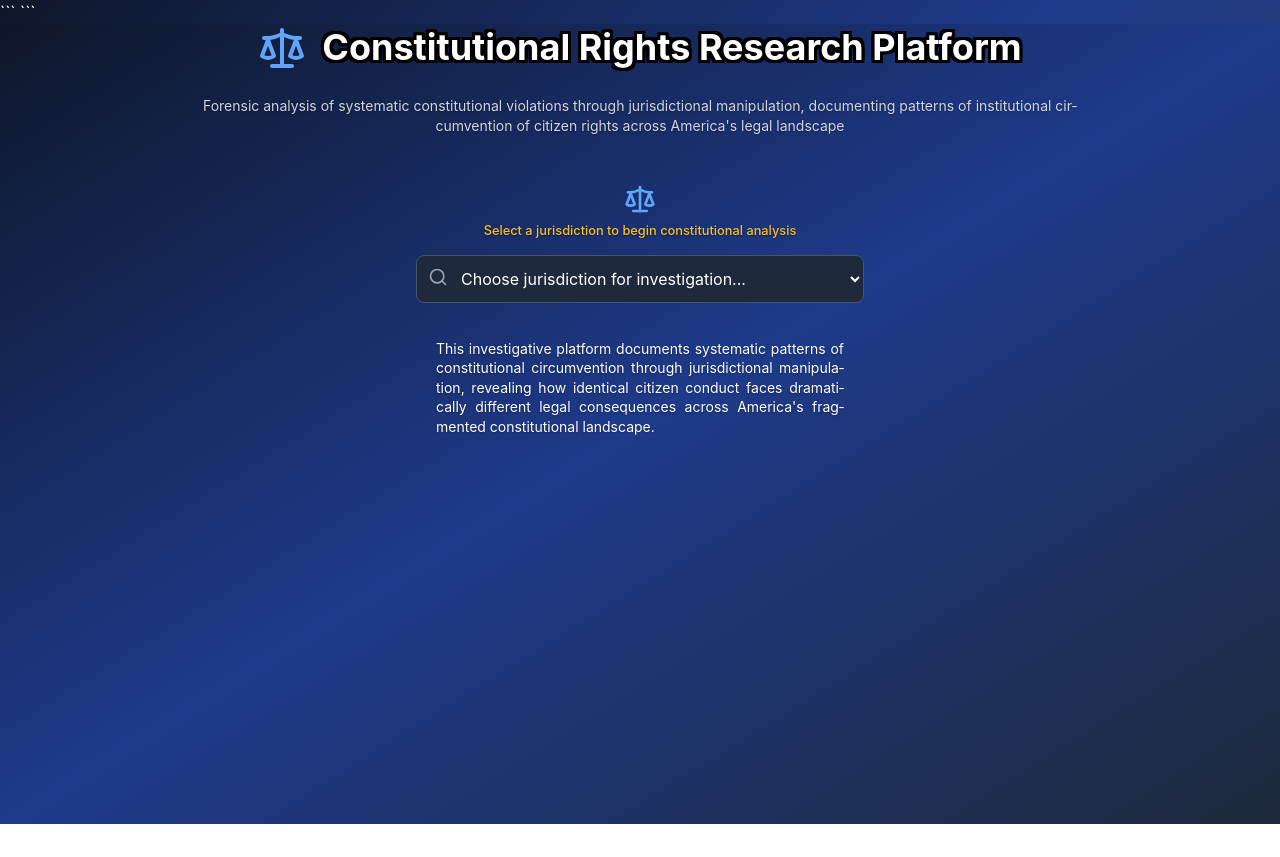
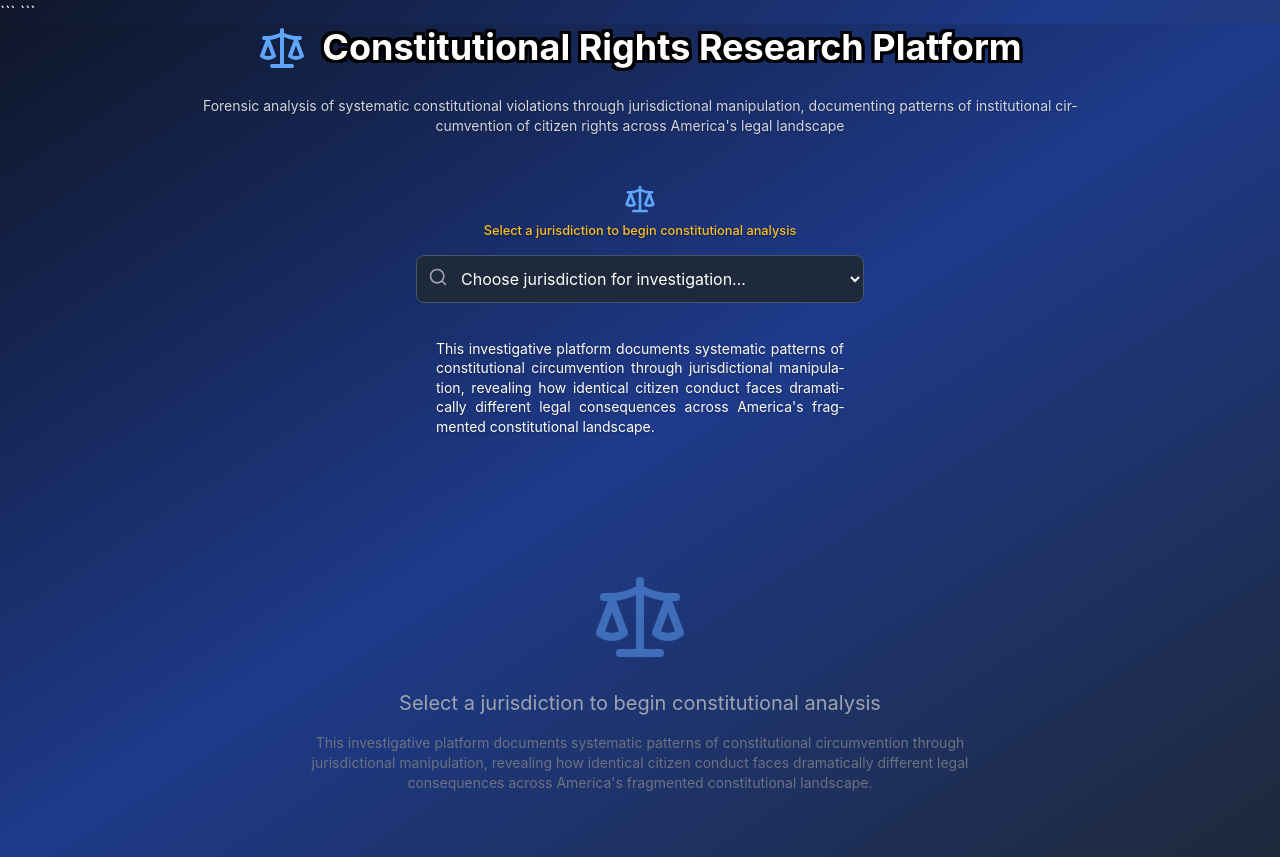
Before and after one commit to patriotnewsactivism/civil-rights-tool, a React (Create React App) app: page / in a window 1280 px wide. Before the commit the page ends 824 px from the top, so only its background shows below. Built offline with nearby package versions, Linux system fonts and the light colour scheme.

Commit message:
Update App.js

```diff
--- a/src/App.js
+++ b/src/App.js
@@ -1186,6 +1186,17 @@ const CivilRightsLegalTool = () => {
             </div>
           </div>
         )}
+
+        {!selectedState && (
+          <div className="text-center py-16">
+            <Scale className="h-24 w-24 text-blue-400 mx-auto mb-6 opacity-50" />
+            <p className="text-xl text-gray-400 mb-4">Select a jurisdiction to begin constitutional analysis</p>
+            <p className="text-gray-500 text-sm max-w-2xl mx-auto">
+              This investigative platform documents systematic patterns of constitutional circumvention through jurisdictional manipulation,
+              revealing how identical citizen conduct faces dramatically different legal consequences across America's fragmented constitutional landscape.
+            </p>
+          </div>
+        )}
       </div>
     </div>
   );
```
